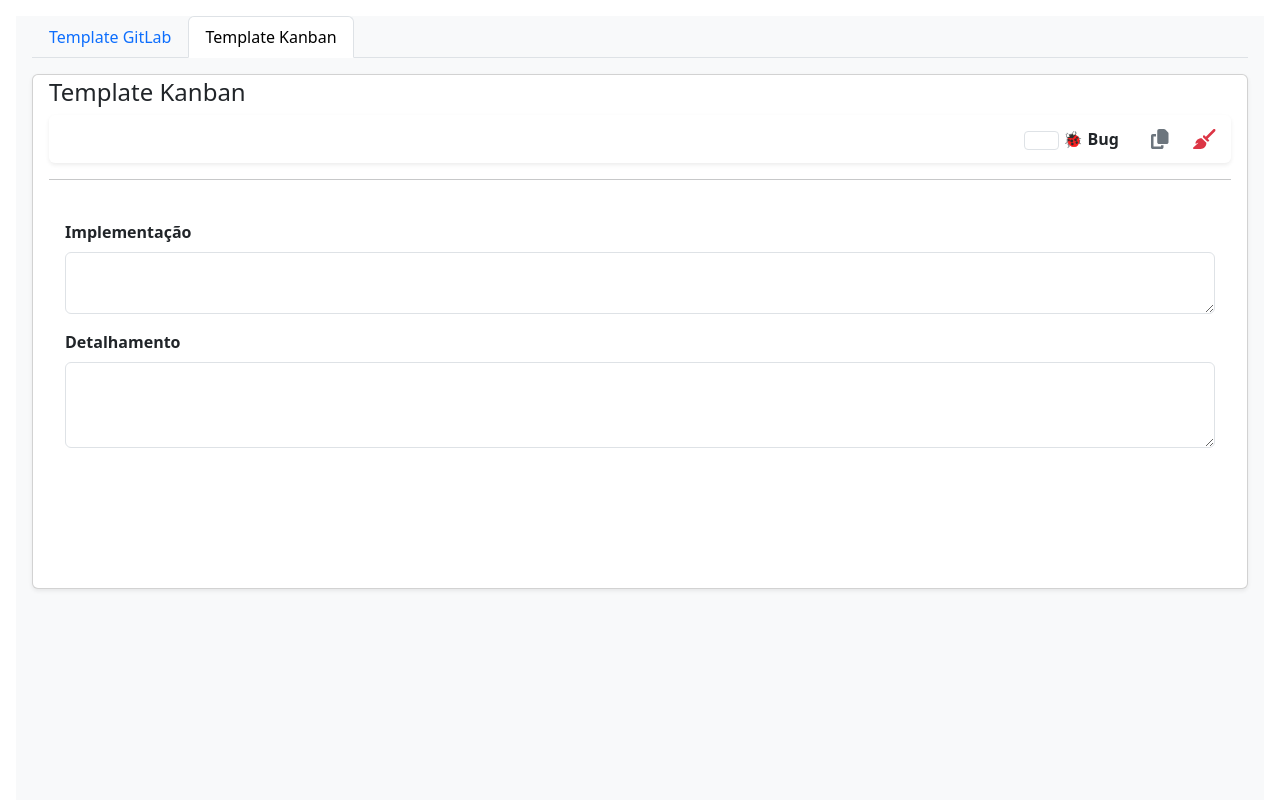
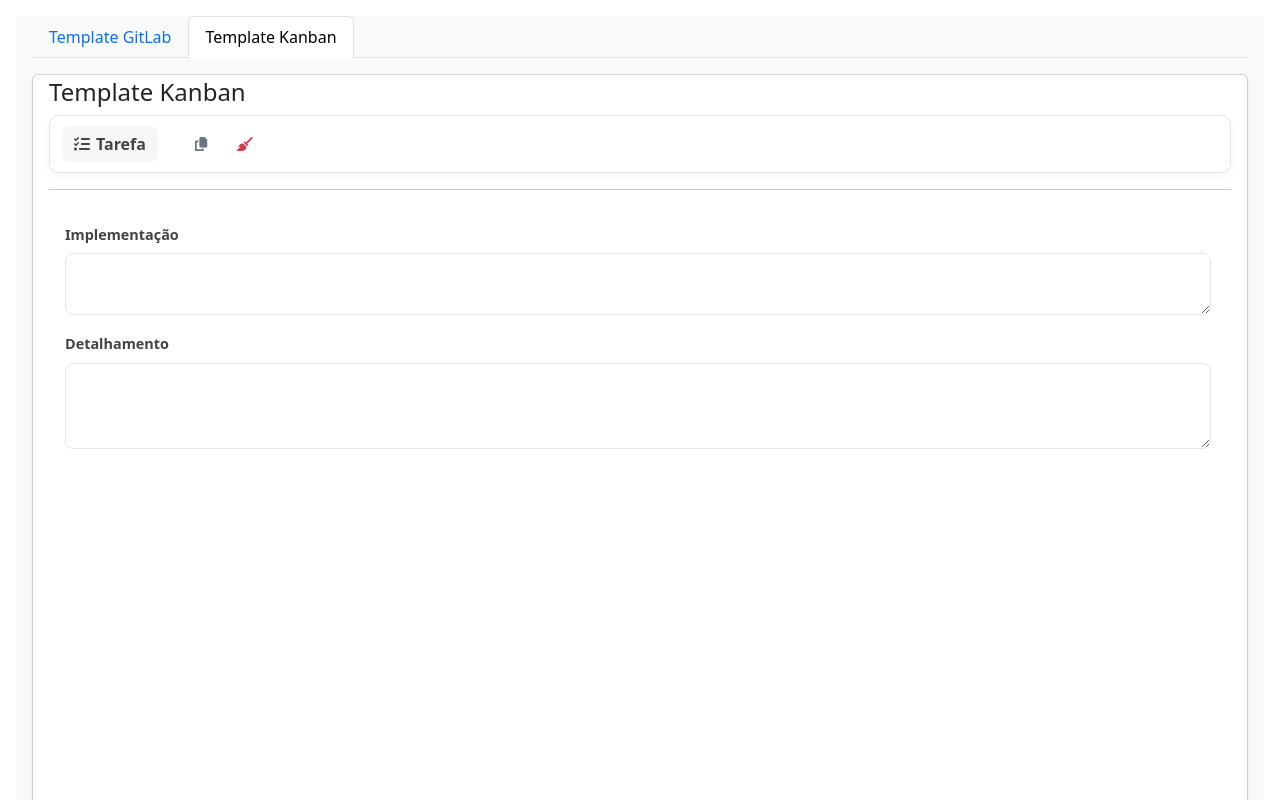
Before and after one commit to llima-dev/gl-template, a React (Vite) app: page / in a window 1280 px wide. Both pictures are taken after a click on the button "Template Kanban". Built offline with nearby package versions, Linux system fonts and the light colour scheme.

Commit message:
TF11 - Melhorias gerais na interface/clipboard content do kanban

```diff
--- a/src/components/FormKanban.css
+++ b/src/components/FormKanban.css
@@ -1,100 +1,90 @@
-.card-body {
-  flex: 1 1 auto;
-  min-height: 0;
+.kanban-toolbar {
+  display: flex;
+  align-items: center;
+  gap: 10px;
+  padding: 10px 12px;
+  background: #ffffff;
+  border-radius: 10px;
+  border: 1px solid #e6e6e6;
+  box-shadow: 0 3px 10px rgba(0,0,0,0.04);
+}
+
+/* botão toggle */
+
+.kanban-toggle {
+  display: flex;
+  align-items: center;
+  gap: 6px;
+  border: none;
+  background: #f5f6f8;
+  padding: 6px 12px;
+  border-radius: 8px;
+  font-weight: 600;
+  color: #444;
+  cursor: pointer;
+  transition: all .2s;
+}
+
+.kanban-toggle:hover {
+  background: #eceef2;
+}
+
+.kanban-toggle.active {
+  background: #ffe9ec;
+  color: #d11a2a;
+}
+
+/* botões toolbar */
+
+.kanban-toolbar-btn {
+  width: 34px;
+  height: 34px;
+  border-radius: 8px;
+  display: grid;
+  place-items: center;
+}
+
+/* formulário */
+
+.kanban-form-scroll {
+  height: calc(100vh - 220px);
+  overflow-y: auto;
+  padding-right: 4px;
 }
 
 .kanban-form-scroll::-webkit-scrollbar {
   width: 6px;
-  background: #f5f5f5;
-  border-radius: 4px;
+}
+
+.kanban-form-scroll::-webkit-scrollbar-track {
+  background: transparent;
 }
 
 .kanban-form-scroll::-webkit-scrollbar-thumb {
-  background: #c0c0c0;
-  border-radius: 4px;
+  background: #c9c9c9;
+  border-radius: 6px;
 }
 
 .kanban-form-scroll::-webkit-scrollbar-thumb:hover {
-  background: #a0a0a0;
+  background: #9f9f9f;
 }
 
-.kanban-form-scroll {
-  overflow-y: auto;
-  min-height: 320px;
-  padding-right: 8px;
+/* campos */
+
+.form-control {
+  border-radius: 8px;
+  border: 1px solid #e3e6ea;
+  transition: all .2s;
 }
 
-.kanban-toolbar {
-  position: sticky;
-  top: 0;
-  z-index: 50;
-  background: #fafbfc;
-  display: flex;
-  gap: 8px;
-  padding: 8px 0 8px 0;
-  border-radius: 12px 12px 0 0;
-  justify-content: flex-end;
-  box-shadow: 0 2px 8px #0001;
+.form-control:focus {
+  border-color: #5c7cfa;
+  box-shadow: 0 0 0 2px rgba(92,124,250,0.15);
 }
 
-.btn-success.btn-sm {
-  border-color: #198754 !important;
+/* labels */
+
+.form-label {
+  font-size: 0.9rem;
+  color: #444;
 }
-
-.kanban-toolbar {
-  position: sticky;
-  top: 0;
-  z-index: 50;
-  background: #fafbfc;
-  display: flex;
-  gap: 8px;
-  padding: 8px 0 8px 0;
-  border-radius: 12px 12px 0 0;
-  justify-content: flex-end;
-  box-shadow: 0 2px 8px #0001;
-}
-
-.kanban-toolbar-btn {
-  min-width: 32px;
-  min-height: 32px;
-  display: flex;
-  align-items: center;
-  justify-content: center;
-  font-size: 1.25rem;
-  border-radius: 8px;
-  transition: box-shadow 0.2s;
-}
-
-.kanban-toolbar-btn.btn-success {
-  background: #198754 !important;
-  border-color: #198754 !important;
-}
-
-.kanban-form-scroll {
-  max-height: 60vh;
-  min-height: 320px;
-  overflow-y: auto;
-  padding: 8px 0 0 0;
-  margin-bottom: 24px;
-}
-
-.kanban-toolbar {
-  box-shadow: 0 2px 8px #0001;
-  border-radius: 12px;
-  margin-bottom: 8px;
-  background: #fff;
-}
-
-.kanban-toolbar .form-check-input {
-  width: 2.2em;
-  height: 1.2em;
-}
-
-.kanban-toolbar-btn {
-  min-width: 32px;
-  min-height: 32px;
-  display: flex;
-  align-items: center;
-  justify-content: center;
-  border-radius: 8px;
-}
--- a/src/components/FormKanban.tsx
+++ b/src/components/FormKanban.tsx
@@ -1,9 +1,20 @@
 import { useState } from "react";
 import { useKanbanTemplateStore } from "../context/KanbanTemplateContext";
 import PassosKanban from "./PassosKanban";
-import { gerarTextoKanban, smartReplace, sweetMessage } from "../helpers";
+import {
+  gerarTextoKanban,
+  smartReplace,
+  sweetMessage,
+  copiarKanbanRich,
+  gerarHtmlKanban
+} from "../helpers";
 import { FontAwesomeIcon } from "@fortawesome/react-fontawesome";
-import { faCopy, faBroom } from "@fortawesome/free-solid-svg-icons";
+import {
+  faCopy,
+  faBroom,
+  faListCheck,
+  faBug
+} from "@fortawesome/free-solid-svg-icons";
 
 import "./FormKanban.css";
 
@@ -14,7 +25,9 @@
 
   function handleCopiar() {
     const texto = gerarTextoKanban(kanban, isBug);
-    navigator.clipboard.writeText(texto).then(() => {
+    const html = gerarHtmlKanban(kanban, isBug);
+
+    copiarKanbanRich(html, texto).then(() => {
       setCopiado(true);
       sweetMessage("O texto da tarefa foi copiado!");
       setTimeout(() => setCopiado(false), 1200);
@@ -32,23 +45,17 @@
 
   return (
     <div>
-      <div className="kanban-toolbar d-flex align-items-center gap-2 p-2 bg-white rounded shadow-sm mb-2">
+      <div className="kanban-toolbar">
         <div className="d-flex align-items-center me-3">
-          <input
-            className="form-check-input"
-            type="checkbox"
-            role="switch"
-            id="bugSwitch"
-            checked={isBug}
-            onChange={() => setIsBug((val) => !val)}
-            style={{ cursor: "pointer" }}
-          />
-          <label
-            className="form-check-label ms-1 fw-semibold"
-            htmlFor="bugSwitch"
+          <button
+            type="button"
+            className={`kanban-toggle ${isBug ? "active" : ""}`}
+            title="Alternar tipo de atividade"
+            onClick={() => setIsBug((v) => !v)}
           >
-            🐞 Bug
-          </label>
+            <FontAwesomeIcon icon={isBug ? faBug : faListCheck} />
+            <span>{isBug ? " Bug" : " Tarefa"}</span>
+          </button>
         </div>
         <button
           className={`btn btn-outline-secondary btn-sm kanban-toolbar-btn${
--- a/src/helpers.ts
+++ b/src/helpers.ts
@@ -388,9 +388,11 @@
   return diagrama;
 }
 
+
 export function gerarTextoKanban(kanban: TemplateKanban, isBug: boolean): string {
   let passoNum = 1;
   let etapaNum = 1;
+
   const lista = (kanban.passos || [])
     .map(p => p.isDivisoria
       ? `- ${etapaNum++}ª Etapa ---`
@@ -400,28 +402,80 @@
 
   if (isBug) {
     return [
-      "🟦 DESCRIÇÃO DO PROBLEMA",
+      "Contexto",
       kanban.descricaoProblema || "-",
       "",
-      "🟧 COMO REPRODUZIR (PASSO A PASSO)",
+      "Passo a passo",
       lista || "-",
       "",
-      "🟩 RESULTADO ESPERADO",
+      "Resultado esperado",
       kanban.resultadoEsperado || "-",
       "",
-      "🟥 RESULTADO OBTIDO",
+      "Resultado obtido",
       kanban.resultadoObtido || "-",
       "",
-      "🟪 ANÁLISE EXTRA",
+      "Análise extra",
       kanban.analiseExtra || "-",
     ].join('\n');
   } else {
     return [
-      "🟦 IMPLEMENTAÇÃO",
+      "Contexto",
       kanban.implementacao || "-",
       "",
-      "🟪 DETALHAMENTO",
+      "Detalhamento",
       kanban.detalhamento || "-",
     ].join('\n');
   }
 }
+
+export function gerarHtmlKanban(kanban: TemplateKanban, isBug: boolean): string {
+  let passoNum = 1;
+  let etapaNum = 1;
+
+  const lista = (kanban.passos || [])
+    .map(p =>
+      p.isDivisoria
+        ? `<div><b>${etapaNum++}ª Etapa</b></div>`
+        : `<div>${passoNum++}. ${p.texto}</div>`
+    )
+    .join("");
+
+    if (isBug) {
+          return `
+            <b>Contexto</b><br>
+          ${kanban.descricaoProblema || "-"}<br><br>
+
+            <b>Passo a passo</b><br>
+          ${lista}<br>
+
+            <b>Resultado esperado</b><br>
+          ${kanban.resultadoEsperado || "-"}<br><br>
+
+            <b>Resultado obtido</b><br>
+          ${kanban.resultadoObtido || "-"}<br><br>
+
+          <b>Análise extra</b><br>
+          ${kanban.analiseExtra || "-"}
+      `;
+    }
+
+      return `
+    <b>Contexto</b><br>
+      ${kanban.implementacao || "-"}<br><br>
+
+    <b>Detalhamento</b><br>
+      ${kanban.detalhamento || "-"}
+    `;
+}
+
+export async function copiarKanbanRich(
+  html: string,
+  texto: string
+) {
+  await navigator.clipboard.write([
+    new ClipboardItem({
+      "text/html": new Blob([html], { type: "text/html" }),
+      "text/plain": new Blob([texto], { type: "text/plain" })
+    })
+  ]);
+}
```
